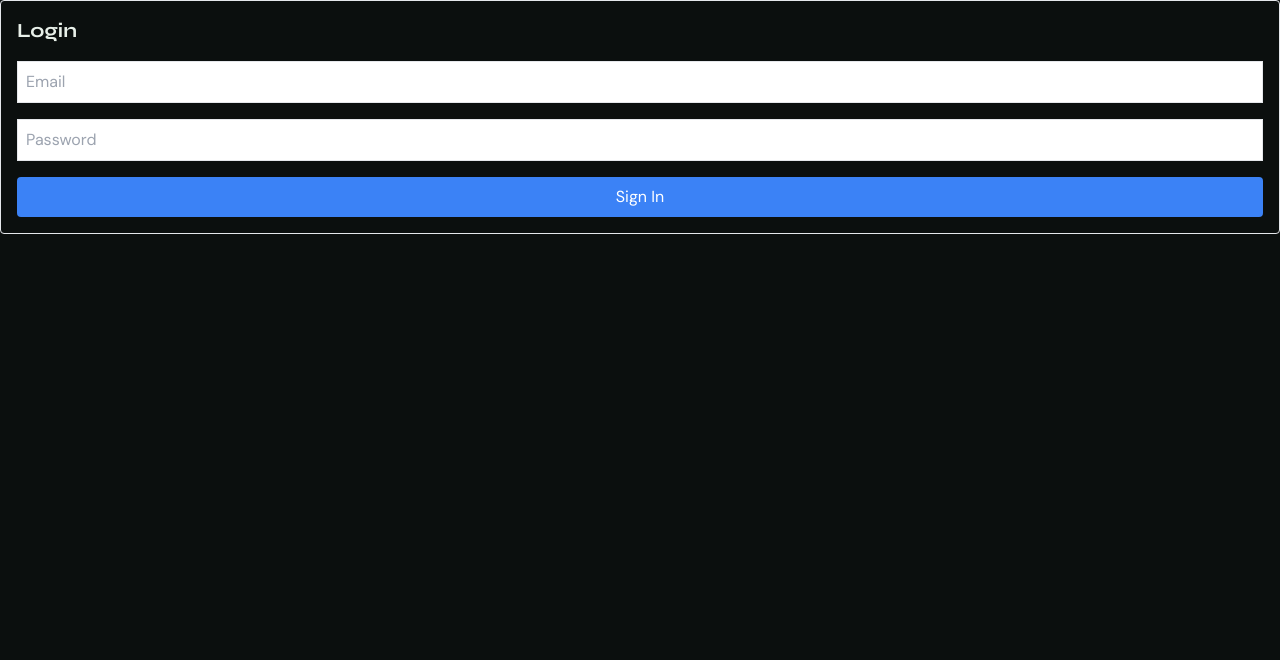
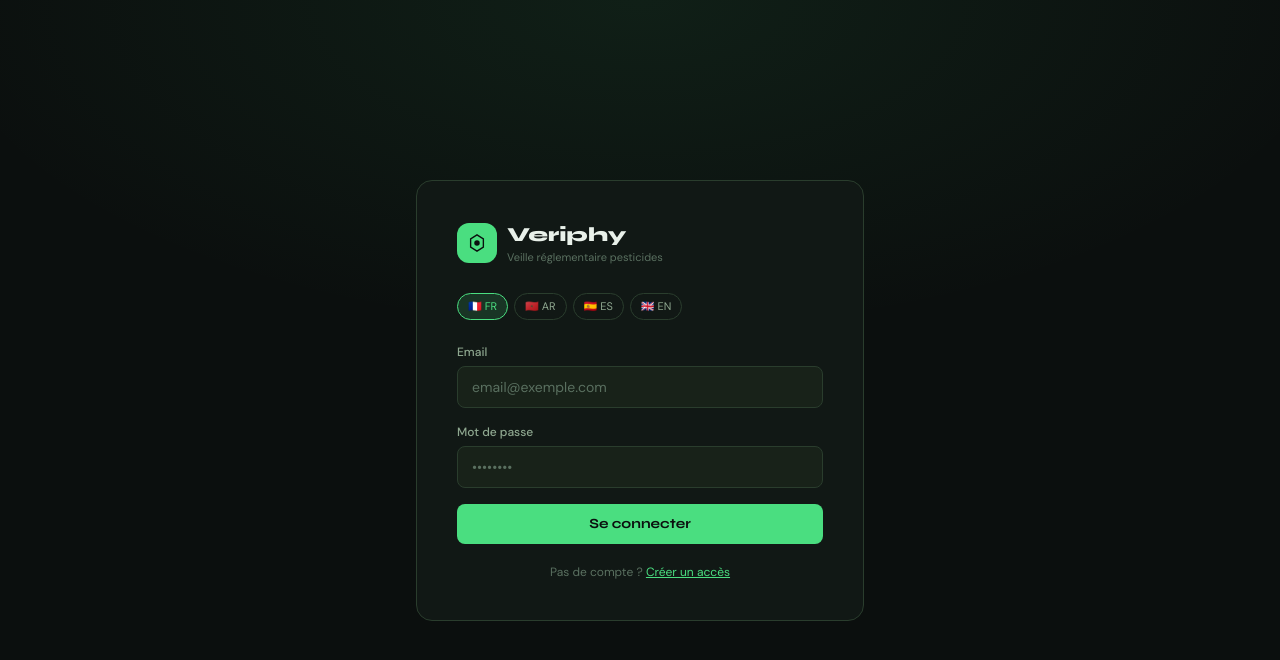
Before and after one commit to future1ing/Verify22, a Next.js app: page /login in a window 1280 px wide. Shown: the top 660 px of the page. Built offline with nearby package versions, Linux system fonts and the light colour scheme; no server answers.

Commit message:
fix: force window location on login to refresh session cookies

```diff
--- a/app/login/page.tsx
+++ b/app/login/page.tsx
@@ -1,62 +1,67 @@
 'use client'
+import { useState, Suspense } from 'react'
+import Link from 'next/link'
+import { useRouter, useSearchParams } from 'next/navigation'
+import { useTranslations } from 'next-intl'
+import { createClient } from '@/lib/supabase/client'
+import { Input, Label } from '@/components/ui/Input'
+import { Button } from '@/components/ui/Button'
+import { LangSwitcher } from '@/components/LangSwitcher'
 
-import { useState } from 'react'
-import { createClient } from '@/lib/supabase/client'
-import { useRouter } from 'next/navigation'
-
-export default function LoginForm() {
+function LoginForm() {
+  const t = useTranslations('auth')
+  const router = useRouter()
+  const next = useSearchParams().get('next')
   const [email, setEmail] = useState('')
   const [password, setPassword] = useState('')
   const [error, setError] = useState('')
-  const router = useRouter()
+  const [loading, setLoading] = useState(false)
 
   async function submit(e: React.FormEvent) {
     e.preventDefault()
-    setError('')
-
+    setLoading(true); setError('')
     const supabase = createClient()
-
-    const { error: err } = await supabase.auth.signInWithPassword({
-      email: email,
-      password: password,
-    })
-
-    if (err) {
-      setError(err.message)
-      return
-    }
-
+    const { data, error: err } = await supabase.auth.signInWithPassword({ email: email.trim().toLowerCase(), password })
+    if (err || !data.user) { setError(t('errorInvalid')); setLoading(false); return }
+    const { data: profile } = await supabase.from('profiles').select('role').eq('id', data.user.id).single()
+    router.push(next || (profile?.role === 'admin' ? '/admin' : '/dashboard'))
     router.refresh()
-    router.push('/dashboard')
   }
 
   return (
-    <form onSubmit={submit} className="flex flex-col gap-4 p-4 border rounded">
-      <h1 className="text-xl font-bold">Login</h1>
-
-      <input
-        type="email"
-        placeholder="Email"
-        value={email}
-        onChange={(e) => setEmail(e.target.value)}
-        className="border p-2"
-        required
-      />
-
-      <input
-        type="password"
-        placeholder="Password"
-        value={password}
-        onChange={(e) => setPassword(e.target.value)}
-        className="border p-2"
-        required
-      />
-
-      {error && <p className="text-red-500">{error}</p>}
-
-      <button type="submit" className="bg-blue-500 text-white p-2 rounded">
-        Sign In
-      </button>
+    <form onSubmit={submit} className="space-y-4">
+      <div><Label>{t('email')}</Label><Input type="email" value={email} onChange={e => setEmail(e.target.value)} placeholder="email@exemple.com" required /></div>
+      <div><Label>{t('password')}</Label><Input type="password" value={password} onChange={e => setPassword(e.target.value)} placeholder="••••••••" required /></div>
+      {error && <p className="text-xs text-danger">{error}</p>}
+      <Button type="submit" disabled={loading} className="w-full">{loading ? '…' : t('login')}</Button>
     </form>
   )
 }
+
+export default function LoginPage() {
+  const t = useTranslations('auth')
+  return (
+    <div className="min-h-screen flex items-center justify-center px-4"
+      style={{ background: 'radial-gradient(ellipse 80% 60% at 50% 0%, rgba(74,222,128,.08), transparent 70%), var(--bg)' }}>
+      <div className="w-full max-w-md bg-sf border border-bdr rounded-2xl p-10">
+        <Link href="/" className="flex items-center gap-2.5 mb-7">
+          <div className="w-10 h-10 bg-accent rounded-xl flex items-center justify-center">
+            <svg width="20" height="20" viewBox="0 0 22 22">
+              <polygon points="11,2 18,6.5 18,15.5 11,20 4,15.5 4,6.5" fill="none" stroke="#0b0f0e" strokeWidth="1.5"/>
+              <circle cx="11" cy="11" r="3" fill="#0b0f0e"/>
+            </svg>
+          </div>
+          <div>
+            <p className="font-display font-extrabold text-xl text-tx">Veriphy</p>
+            <p className="text-[11px] text-tx3">{t('tagline')}</p>
+          </div>
+        </Link>
+        <div className="mb-6"><LangSwitcher /></div>
+        <Suspense><LoginForm /></Suspense>
+        <p className="mt-5 text-center text-xs text-tx3">
+          {t('noAccount')}{' '}<Link href="/register" className="text-accent underline">{t('createAccess')}</Link>
+        </p>
+      </div>
+    </div>
+  )
+}
```
